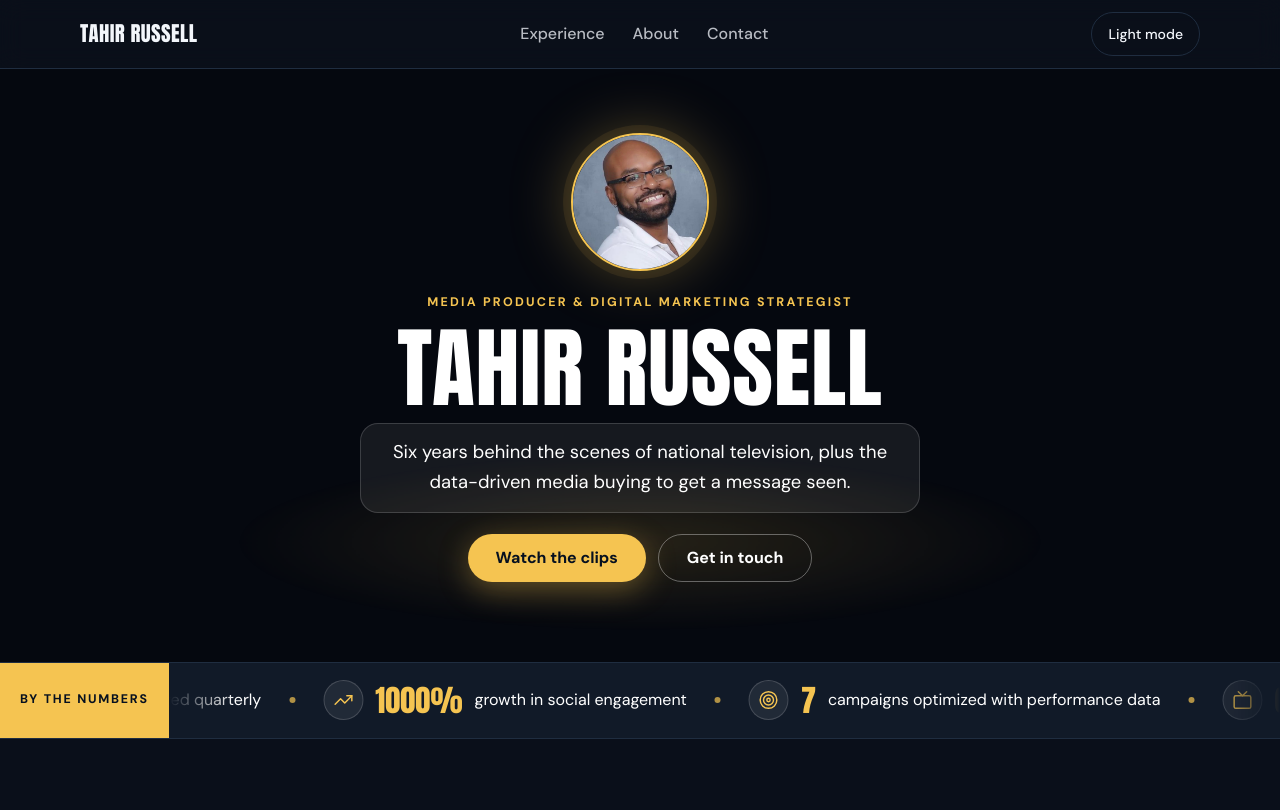
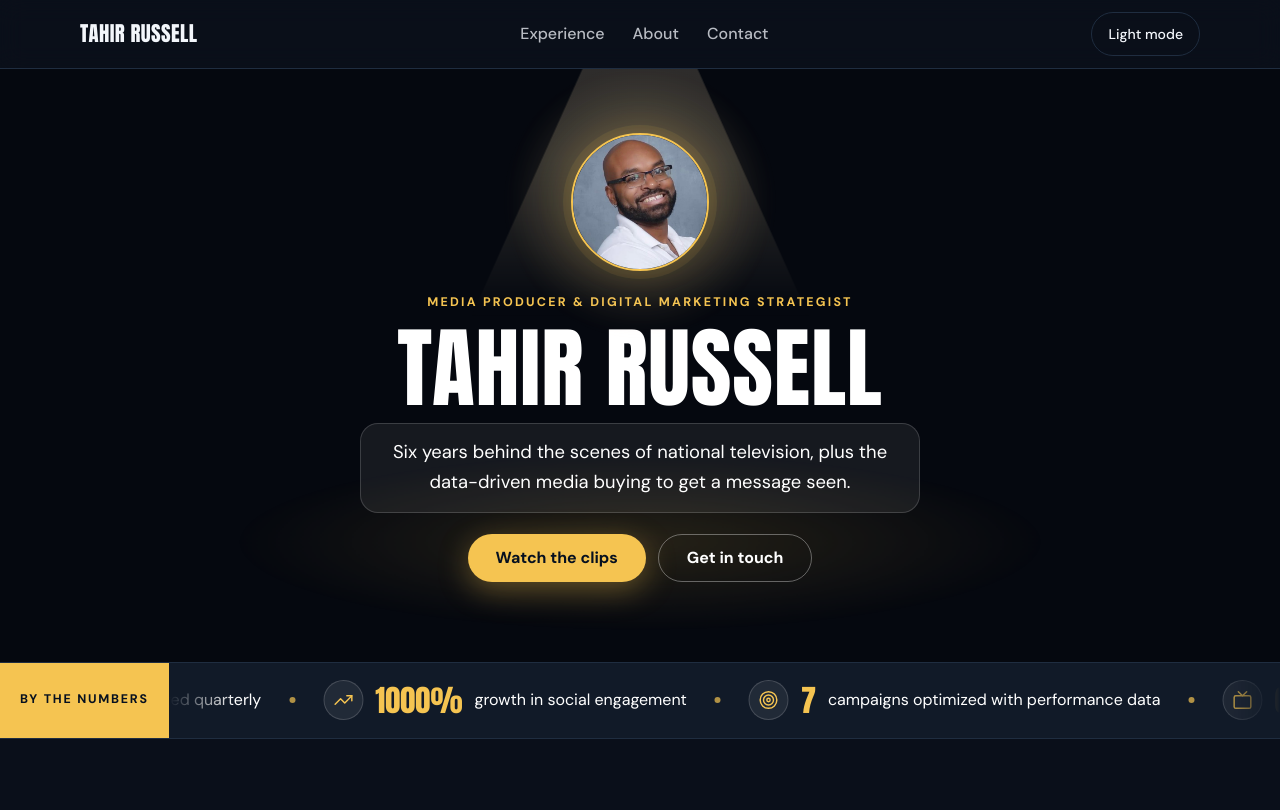
Before and after one commit to kadenc12-max/tahirsite, a plain HTML site: page index.html in a window 1280 px wide. Shown: the top 810 px of the page. Drawn offline with Linux system fonts and the light colour scheme.

Commit message:
Spotlight the headshot on page load
A beam flickers on from the top of the hero and lands on the photo
as it brightens out of the dark, then settles to a soft glow. The
title, name and buttons now rise in just after it lands. Reduced-
motion users see the settled state with no animation.

Co-Authored-By: Claude Opus 5.5 <noreply@anthropic.com>

```diff
--- a/index.html
+++ b/index.html
@@ -39,11 +39,15 @@
     <div class="pool pool-hero" aria-hidden="true"></div>
 
     <div class="hero-inner">
-      <img class="rise headshot" src="headshot.jpg" alt="Tahir Russell" width="138" height="138">
-      <p class="rise eyebrow hero-eyebrow" style="animation-delay:.15s">Media Producer &amp; Digital Marketing Strategist</p>
-      <h1 class="rise hero-title" style="animation-delay:.3s">Tahir Russell</h1>
-      <p class="rise box hero-lede" style="animation-delay:.45s">Six years behind the scenes of national television, plus the data-driven media buying to get a message seen.</p>
-      <div class="rise hero-ctas" style="animation-delay:.6s">
+      <div class="spot-wrap">
+        <span class="spot-cone" aria-hidden="true"></span>
+        <span class="spot-halo" aria-hidden="true"></span>
+        <img class="headshot spot-head" src="headshot.jpg" alt="Tahir Russell" width="138" height="138">
+      </div>
+      <p class="rise eyebrow hero-eyebrow" style="animation-delay:.75s">Media Producer &amp; Digital Marketing Strategist</p>
+      <h1 class="rise hero-title" style="animation-delay:.9s">Tahir Russell</h1>
+      <p class="rise box hero-lede" style="animation-delay:1.05s">Six years behind the scenes of national television, plus the data-driven media buying to get a message seen.</p>
+      <div class="rise hero-ctas" style="animation-delay:1.2s">
         <a class="btn btn-primary" href="#experience">Watch the clips</a>
         <a class="btn btn-ghost" href="mailto:tahir.russell@gmail.com">Get in touch</a>
       </div>
--- a/styles.css
+++ b/styles.css
@@ -33,6 +33,7 @@
   --beam-accent: rgba(var(--accent-rgb), .40);
   --beam-white: rgba(255,255,255,.32);
   --pool: rgba(var(--accent-rgb), .2);
+  --spot: rgba(255,234,190,.55);
   color-scheme: dark;
 }
 
@@ -58,6 +59,7 @@
   --beam-accent: rgba(255,255,255,.9);
   --beam-white: rgba(255,255,255,1);
   --pool: rgba(255,255,255,.95);
+  --spot: rgba(255,255,255,.95);
   color-scheme: light;
 }
 
@@ -217,6 +219,58 @@ a:hover { color: inherit; }
   letter-spacing: .1em;
   font-weight: 700;
   color: var(--box-text);
+}
+/* Headshot spotlight: on load a beam flickers on from above, lands on the
+   photo as it brightens out of the dark, then settles to a soft glow. */
+.spot-wrap { position: relative; display: inline-block; line-height: 0; }
+.spot-head { position: relative; z-index: 2; animation: spotHead 2.2s ease-out .15s both; }
+.spot-cone {
+  position: absolute;
+  z-index: 0;
+  --lift: 160px; /* reaches up to the top edge of the hero */
+  left: 50%;
+  top: calc(var(--lift) * -1);
+  width: 260%;
+  height: calc(var(--lift) + 150%);
+  transform: translateX(-50%);
+  clip-path: polygon(46% 0, 54% 0, 100% 100%, 0 100%);
+  background: linear-gradient(to bottom, var(--spot), var(--spot) 50%, transparent 92%);
+  filter: blur(6px);
+  mix-blend-mode: var(--blend);
+  pointer-events: none;
+  animation: spotCone 2.6s linear .15s both;
+}
+.spot-halo {
+  position: absolute;
+  z-index: 1;
+  left: 50%;
+  top: 50%;
+  width: 230%;
+  height: 230%;
+  border-radius: 50%;
+  transform: translate(-50%, -50%);
+  background: radial-gradient(circle, var(--spot), transparent 62%);
+  pointer-events: none;
+  animation: spotHalo 2.4s ease-out .15s both;
+}
+@keyframes spotCone {
+  0% { opacity: 0 }
+  10% { opacity: .95 }
+  14% { opacity: .15 }
+  20% { opacity: 1 }
+  55% { opacity: 1 }
+  100% { opacity: .3 }
+}
+@keyframes spotHalo {
+  0%, 12% { opacity: 0; transform: translate(-50%, -50%) scale(.5) }
+  30% { opacity: 1; transform: translate(-50%, -50%) scale(1.05) }
+  100% { opacity: .35; transform: translate(-50%, -50%) scale(1) }
+}
+@keyframes spotHead {
+  0% { opacity: 0; filter: brightness(.1) saturate(.3); transform: scale(.94) }
+  12% { opacity: 1; filter: brightness(.25) saturate(.4) }
+  22% { filter: brightness(1.35) saturate(1.05); transform: scale(1.02) }
+  60%, 100% { opacity: 1; filter: none; transform: none }
 }
 .hero-eyebrow { margin: .5rem 0 0; }
 .hero-title {
@@ -531,6 +585,7 @@ a:focus-visible, button:focus-visible, .reel:focus-visible {
   .tk-num { font-size: 1.5rem; }
   .navlinks { order: 3; width: 100%; justify-content: space-between; gap: 1rem; padding-bottom: .75rem; }
   .headshot { width: 101px; height: 101px; }
+  .spot-cone { --lift: 110px; }
   .hero { padding-top: 2.5rem; padding-bottom: 3.5rem; }
   .sec { padding-top: 4.5rem; padding-bottom: 4.5rem; }
   .contact { padding-top: 4.5rem; padding-bottom: 4.5rem; }
@@ -542,7 +597,9 @@ a:focus-visible, button:focus-visible, .reel:focus-visible {
 }
 
 @media (prefers-reduced-motion: reduce) {
-  .beam, .rise, .pool { animation: none !important; }
+  .beam, .rise, .pool, .spot-head, .spot-cone, .spot-halo { animation: none !important; }
+  .spot-cone { opacity: .3; }
+  .spot-halo { opacity: .35; }
   html { scroll-behavior: auto; }
 }
 
```
